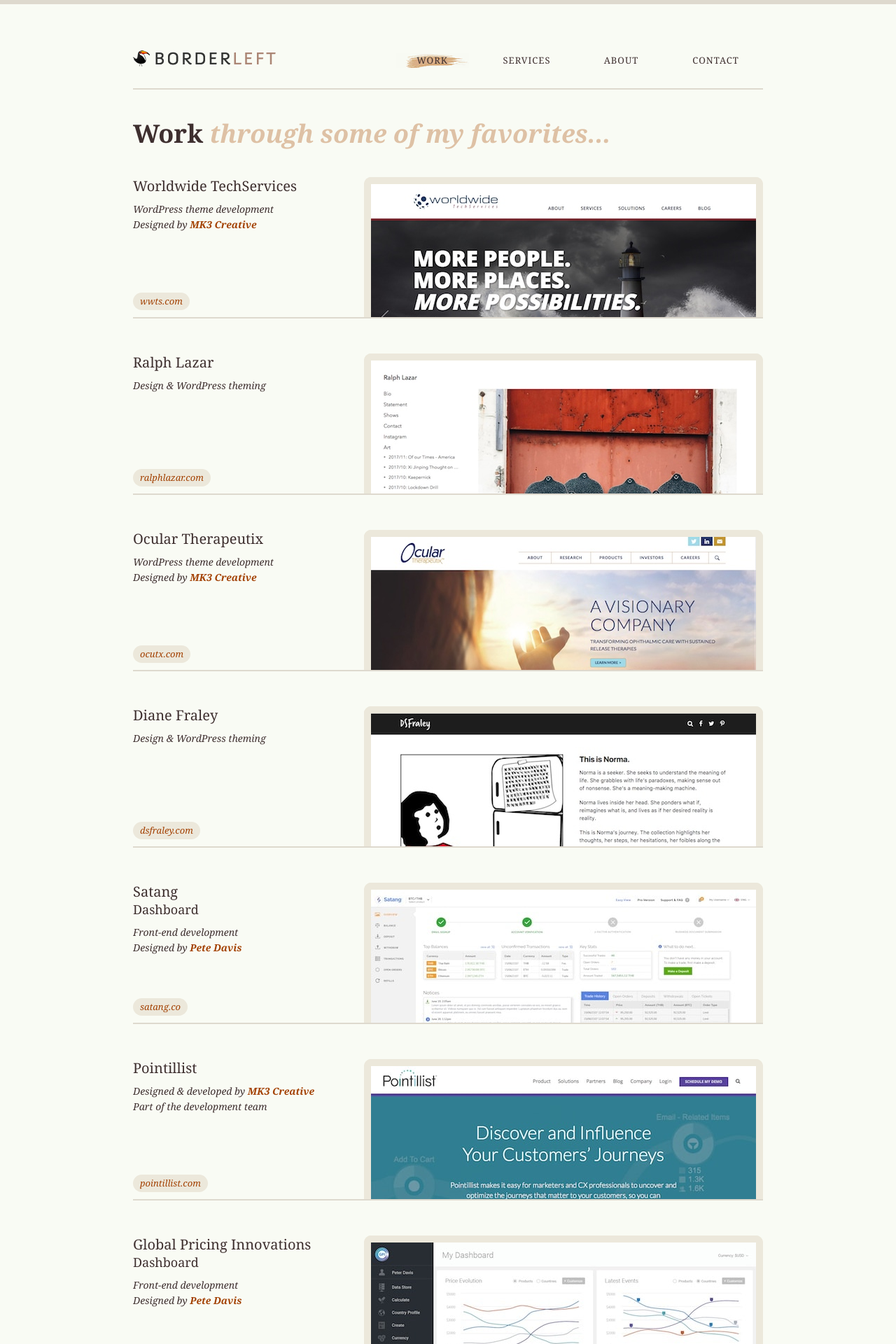
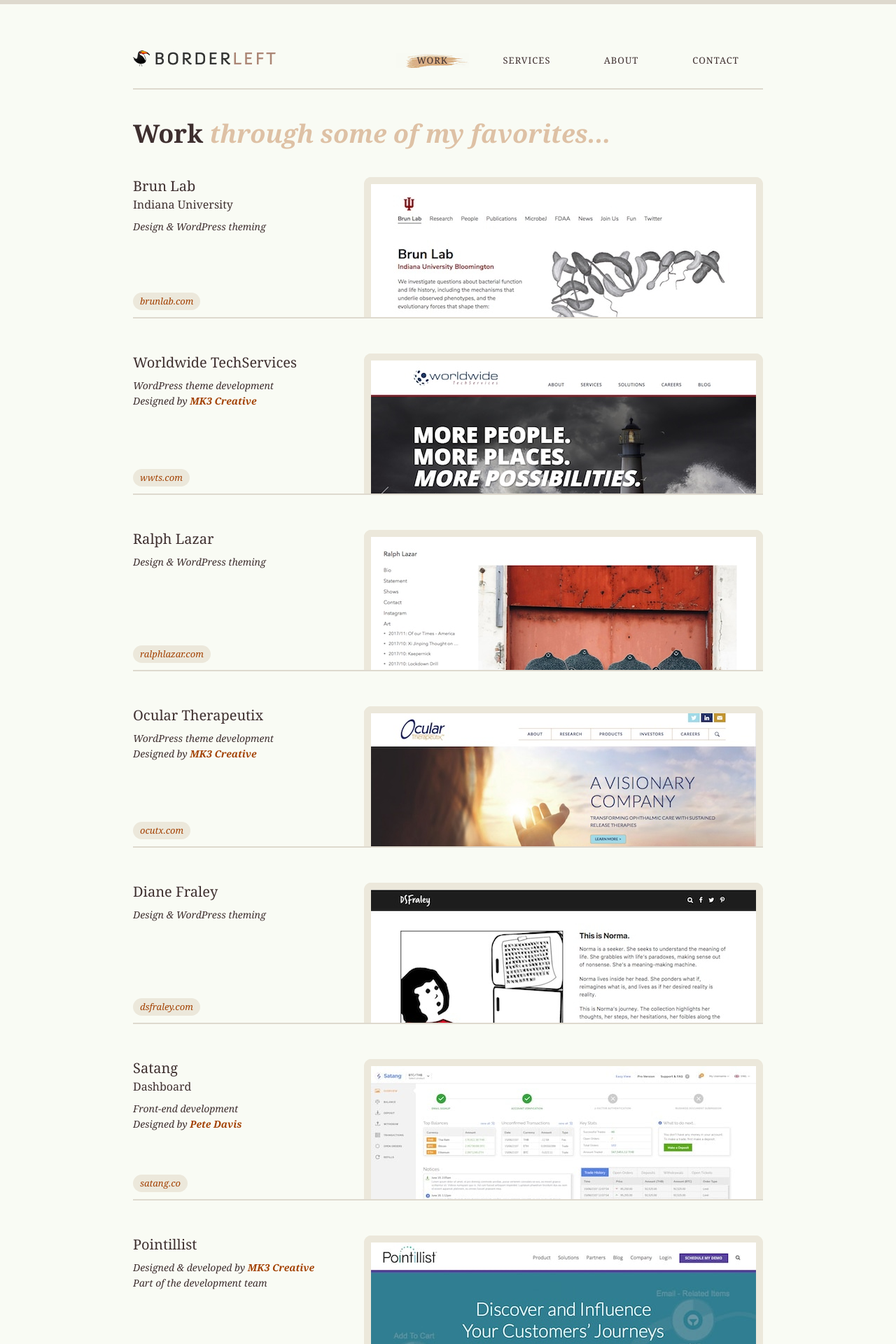
Before and after one commit to borderleft/borderleft.github.io, a Jekyll site: the page built from work/index.html, in a window 1280 px wide. Shown: the top 1920 px of the page at 70% size. Built offline with Jekyll 4.4.1, drawn with Linux system fonts in a browser that asks for light colours.

Commit message:
Brun lab

```diff
--- a/assets/css/main.css
+++ b/assets/css/main.css
@@ -253,7 +253,7 @@
 }
 
 .projects h2 span {
-    font-size: 18px;
+    font-size: 16px;
 }
 
 .projects p {
--- a/work/index.html
+++ b/work/index.html
@@ -7,6 +7,16 @@
 <h1>Work <em>through some of my favorites...</em></h1>
 
 <ul class="projects">
+    <li>
+        <div class="image">
+            <a href="http://brunlab.com/"><img src="/assets/img/work/brun-1.jpg" alt=""></a>
+        </div>
+        <div class="info">
+            <h2>Brun Lab <br> <span>Indiana University</span></h2>
+            <p class="meta">Design &amp; WordPress theming</p>
+            <p class="link"><a href="http://brunlab.com/"><span>brunlab.com</span></a></p>
+        </div>
+    </li>
     <li>
         <div class="image">
             <a href="http://www.wwts.com/"><img src="/assets/img/work/wwts-1.jpg" alt=""></a>
```
Also changed, not shown: assets/img/work/brun-1.jpg (added).
